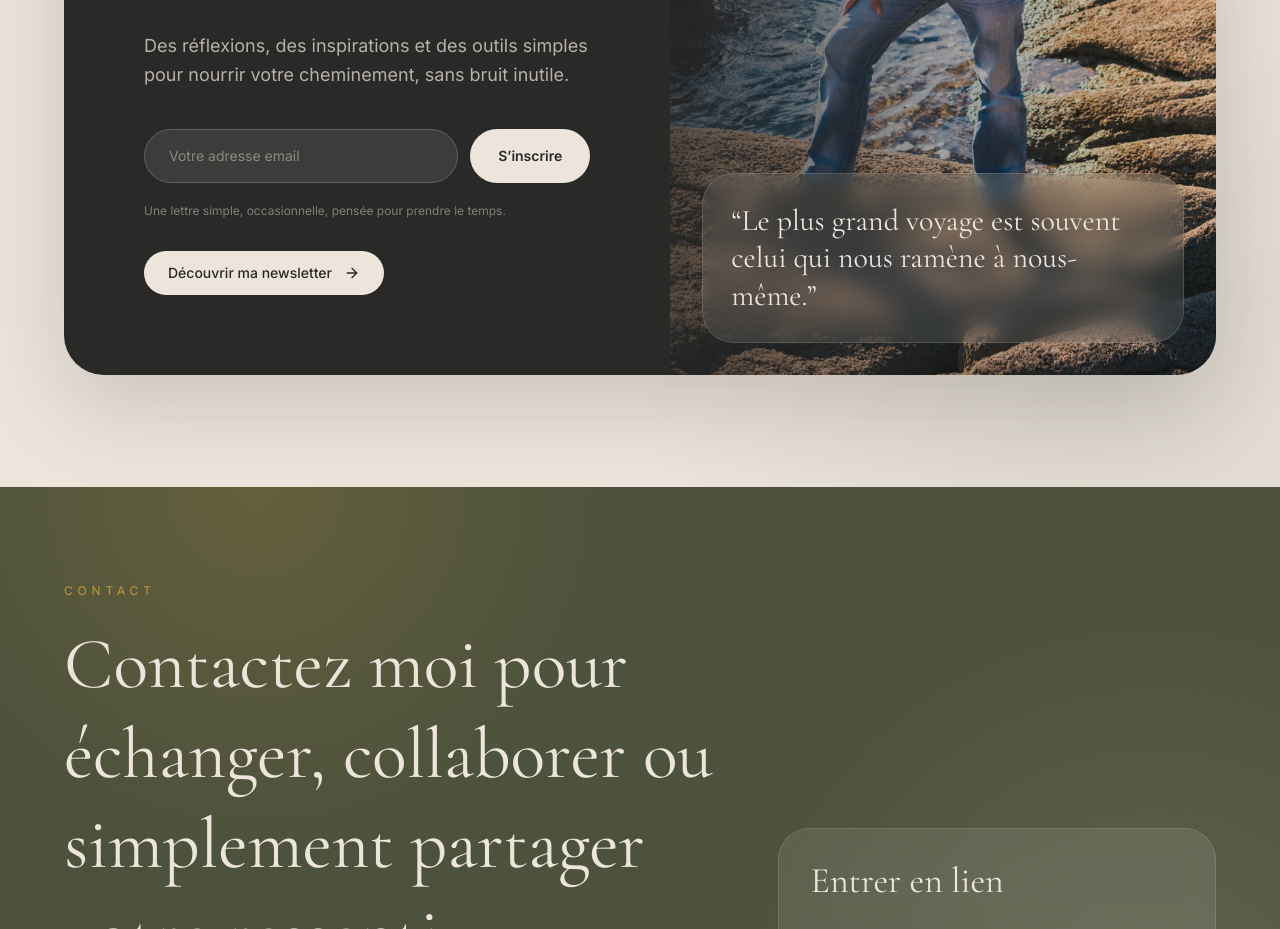
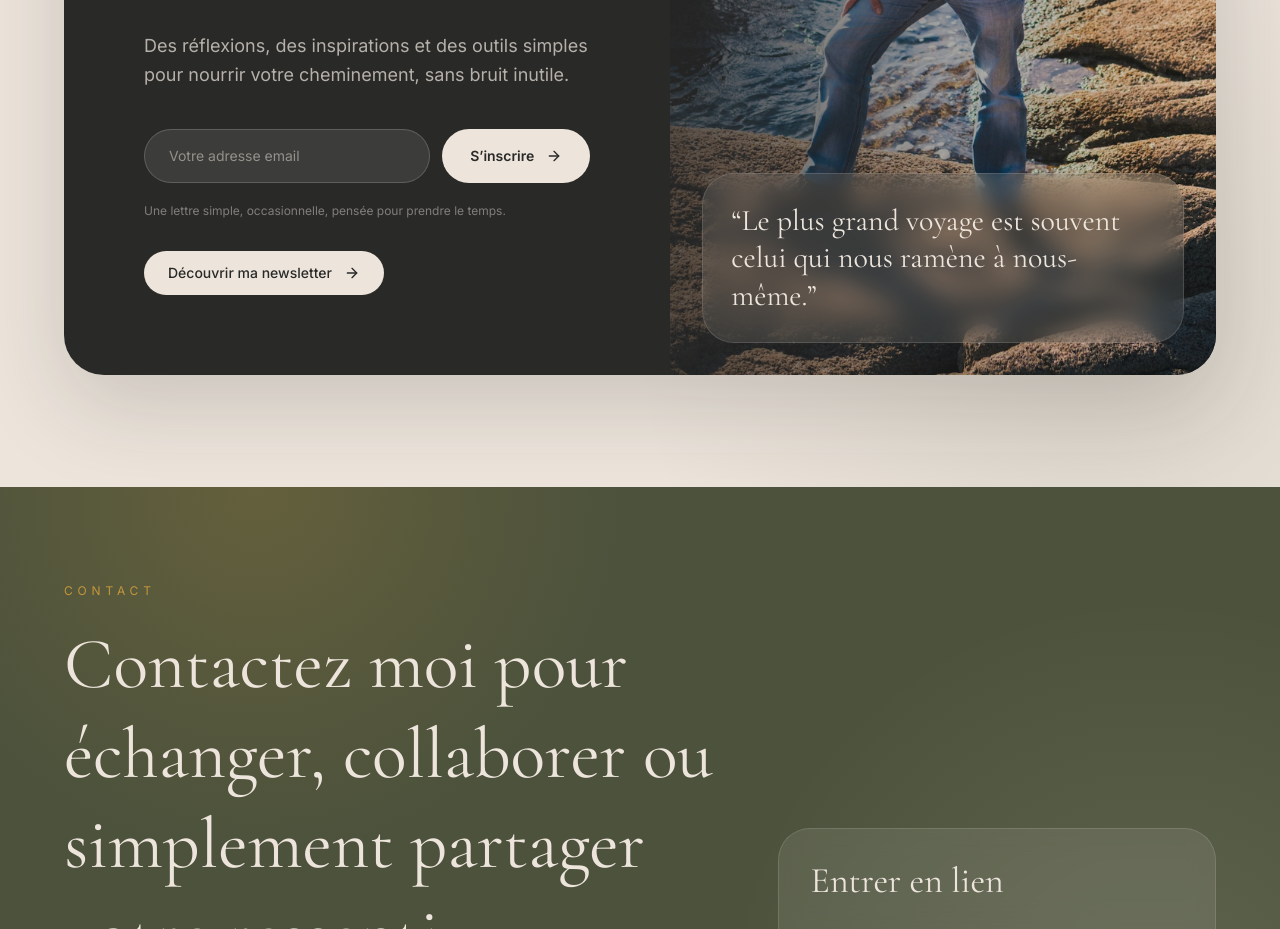
Before and after one commit to DidierYvonnou/didieryvonnou-site, a Next.js app: page / in a window 1280 px wide. Shown: the part 4680-5609 px from the top of the page. Built offline with nearby package versions, Linux system fonts and the light colour scheme.

Commit message:
Improve newsletter signup flow

```diff
--- /dev/null
+++ b/app/api/newsletter/route.ts
@@ -0,0 +1,45 @@
+import { NextResponse } from "next/server";
+
+export async function POST(request: Request) {
+  const formData = await request.formData();
+  const email = formData.get("email");
+
+  if (!email) {
+    return NextResponse.json(
+      { success: false, message: "Adresse email manquante." },
+      { status: 400 }
+    );
+  }
+
+  const body = new URLSearchParams();
+  body.append("fields[email]", String(email));
+  body.append("ml-submit", "1");
+  body.append("anticsrf", "true");
+
+  const response = await fetch(
+    "https://assets.mailerlite.com/jsonp/2372190/forms/188199473539712673/subscribe",
+    {
+      method: "POST",
+      headers: {
+        "Content-Type": "application/x-www-form-urlencoded",
+      },
+      body,
+    }
+  );
+
+  if (!response.ok) {
+    return NextResponse.json(
+      {
+        success: false,
+        message: "Une erreur est survenue. Merci de réessayer.",
+      },
+      { status: 500 }
+    );
+  }
+
+  return NextResponse.json({
+    success: true,
+    message:
+      "Merci. Un email de confirmation vient de vous être envoyé.",
+  });
+}
--- a/app/components/HomeNewsletter.tsx
+++ b/app/components/HomeNewsletter.tsx
@@ -1,5 +1,6 @@
 import Image from "next/image";
 import PrimaryButton from "./ui/PrimaryButton";
+import NewsletterForm from "./NewsletterForm";
 
 export default function HomeNewsletter() {
   return (
@@ -24,31 +25,9 @@ export default function HomeNewsletter() {
             votre cheminement, sans bruit inutile.
           </p>
 
-          <form
-            action="https://assets.mailerlite.com/jsonp/2372190/forms/188199473539712673/subscribe"
-            method="post"
-            target="_blank"
-            className="mt-10 flex max-w-xl flex-col gap-3 sm:flex-row"
-          >
-            <input
-              type="email"
-              name="fields[email]"
-              required
-              placeholder="Votre adresse email"
-              autoComplete="email"
-              className="flex-1 rounded-full border border-[#ede5dc]/20 bg-[#ede5dc]/10 px-6 py-4 text-sm text-[#ede5dc] outline-none transition placeholder:text-[#ede5dc]/45 focus:border-[#c3963b]/70"
-            />
-
-            <input type="hidden" name="ml-submit" value="1" />
-            <input type="hidden" name="anticsrf" value="true" />
-
-            <button
-              type="submit"
-              className="rounded-full bg-[#ede5dc] px-7 py-4 text-sm font-semibold text-[#292928] transition hover:bg-white"
-            >
-              S’inscrire
-            </button>
-          </form>
+          <div className="mt-10 max-w-xl">
+  <NewsletterForm />
+</div>
 
           <p className="mt-5 text-xs text-[#ede5dc]/45">
             Une lettre simple, occasionnelle, pensée pour prendre le temps.
--- /dev/null
+++ b/app/components/NewsletterForm.tsx
@@ -0,0 +1,78 @@
+"use client";
+
+import { useState } from "react";
+import { ArrowRight } from "lucide-react";
+
+export default function NewsletterForm() {
+  const [email, setEmail] = useState("");
+  const [status, setStatus] = useState<"idle" | "loading" | "success" | "error">(
+    "idle"
+  );
+  const [message, setMessage] = useState("");
+
+  async function handleSubmit(event: React.FormEvent<HTMLFormElement>) {
+    event.preventDefault();
+
+    setStatus("loading");
+    setMessage("");
+
+    const formData = new FormData();
+    formData.append("email", email);
+
+    const response = await fetch("/api/newsletter", {
+      method: "POST",
+      body: formData,
+    });
+
+    const data = await response.json();
+
+    if (!response.ok) {
+      setStatus("error");
+      setMessage(data.message || "Une erreur est survenue.");
+      return;
+    }
+
+    setStatus("success");
+    setMessage(data.message);
+    setEmail("");
+  }
+
+  return (
+    <div>
+      <form onSubmit={handleSubmit} className="flex flex-col gap-3 sm:flex-row">
+        <input
+          type="email"
+          name="email"
+          required
+          value={email}
+          onChange={(event) => setEmail(event.target.value)}
+          placeholder="Votre adresse email"
+          autoComplete="email"
+          className="flex-1 rounded-full border border-[#ede5dc]/20 bg-[#ede5dc]/10 px-6 py-4 text-sm text-[#ede5dc] outline-none transition placeholder:text-[#ede5dc]/50 focus:border-[#c3963b]"
+        />
+
+        <button
+          type="submit"
+          disabled={status === "loading"}
+          className="group flex items-center justify-center gap-3 rounded-full bg-[#ede5dc] px-7 py-4 text-sm font-semibold text-[#292928] transition hover:bg-white disabled:cursor-not-allowed disabled:opacity-60"
+        >
+          {status === "loading" ? "Inscription..." : "S’inscrire"}
+          <ArrowRight
+            size={16}
+            className="transition group-hover:translate-x-1"
+          />
+        </button>
+      </form>
+
+      {message && (
+        <p
+          className={`mt-4 text-sm ${
+            status === "success" ? "text-[#ede5dc]/80" : "text-red-200"
+          }`}
+        >
+          {message}
+        </p>
+      )}
+    </div>
+  );
+}
--- a/app/newsletter/page.tsx
+++ b/app/newsletter/page.tsx
@@ -2,6 +2,7 @@ import Image from "next/image";
 import Header from "../components/Header";
 import Footer from "../components/Footer";
 import { ArrowRight, Mail } from "lucide-react";
+import NewsletterForm from "../components/NewsletterForm";
 
 const promises = [
   "Des réflexions simples et profondes",
@@ -42,18 +43,9 @@ export default function NewsletterPage() {
               Prendre le temps de revenir à soi.
             </p>
 
-            <form className="relative z-10 mt-10 flex flex-col gap-3">
-              <input
-                type="email"
-                placeholder="Votre adresse email"
-                className="rounded-full border border-[#ede5dc]/20 bg-[#ede5dc]/10 px-6 py-4 text-sm text-[#ede5dc] outline-none placeholder:text-[#ede5dc]/50 focus:border-[#c3963b]"
-              />
-
-              <button className="group flex items-center justify-center gap-3 rounded-full bg-[#ede5dc] px-7 py-4 text-sm font-semibold text-[#292928] transition hover:bg-white">
-                S’inscrire
-                <ArrowRight size={16} className="transition group-hover:translate-x-1" />
-              </button>
-            </form>
+            <div className="relative z-10 mt-10">
+  <NewsletterForm />
+</div>
 
             <p className="relative z-10 mt-5 text-xs text-[#ede5dc]/50">
               Aucun bruit inutile. Simplement des contenus pensés pour ralentir.
```
